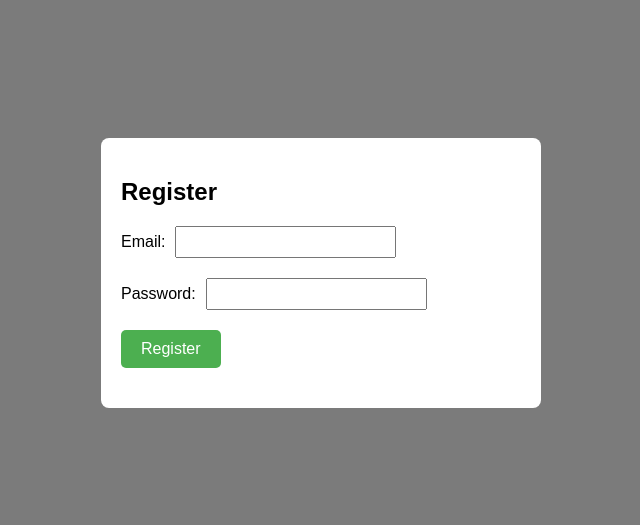
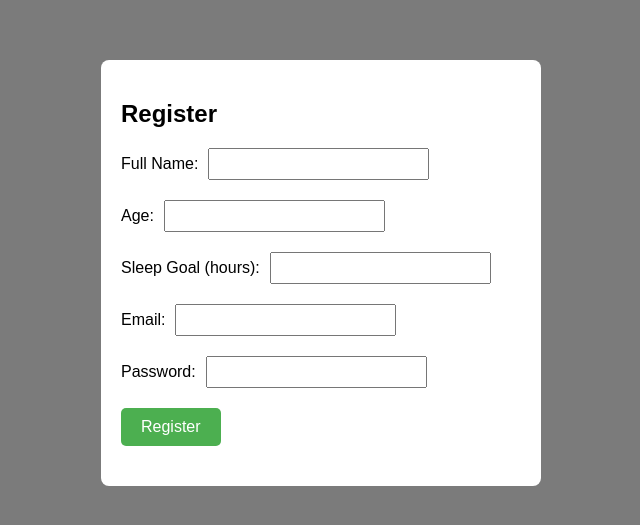
Before and after one commit to olawoyinshadrach/sleep-tracker, a React (Vite) app: page /register in a window 1280 px wide. Shown: the part 127-652 px from the top of the page, without its empty margins (319-959 px from the left). Built offline with nearby package versions, Linux system fonts and the light colour scheme; no server answers.

Commit message:
Added displaying of user & their data

```diff
--- a/src/firebase-config.js
+++ b/src/firebase-config.js
@@ -2,6 +2,7 @@
 import { initializeApp } from "firebase/app";
 import { getAnalytics } from "firebase/analytics";
 import { getAuth } from "firebase/auth";
+import { getFirestore } from "firebase/firestore";
 
 // TODO: Add SDKs for Firebase products that you want to use
 // https://firebase.google.com/docs/web/setup#available-libraries
@@ -21,5 +22,6 @@ const firebaseConfig = {
 // Initialize Firebase
 const app = initializeApp(firebaseConfig);
 const analytics = getAnalytics(app);
+export const db = getFirestore(app);
 export const auth = getAuth(app);
 export default app;
--- a/src/pages/Home.jsx
+++ b/src/pages/Home.jsx
@@ -1,17 +1,40 @@
-// Home.js
+// src/pages/Home.js
 import React, { useEffect, useState } from "react";
 import { getUserSleepData } from "./sleepData"; // dummy function returning sleep data
 import { useNavigate } from "react-router-dom";
-import { auth } from "../firebase-config";
+import { auth, db } from "../firebase-config";
 import { signOut } from "firebase/auth";
 import { useAuthState } from "react-firebase-hooks/auth";
+import { doc, getDoc } from "firebase/firestore";
+
 
 
 const Home = () => {
   const [user, loading, error] = useAuthState(auth);
+  const [userData, setUserData] = useState(null);
   const [sleepData, setSleepData] = useState(null);
   const userID = "dummyUserID"; // Replace with actual user ID as needed
   const navigate = useNavigate();
+
+  useEffect(() => {
+    // Fetch additional user details from Firestore once the user is authenticated
+    if (user) {
+      const fetchUserData = async () => {
+        try {
+          const docRef = doc(db, "users", user.uid);
+          const docSnap = await getDoc(docRef);
+          if (docSnap.exists()) {
+            setUserData(docSnap.data());
+          } else {
+            console.log("No additional user data found.");
+          }
+        } catch (err) {
+          console.error("Error fetching user data:", err);
+        }
+      };
+      fetchUserData();
+    }
+  }, [user]);
 
   const handleLogout = async () => {
     try {
@@ -33,7 +56,24 @@ const Home = () => {
       <div className="container">
         <h1>Home Page</h1>
         <p>Welcome, you are logged in!</p>
-        <p>{user.uid}</p>
+        {userData ? (
+          <div className="card">
+            <h2>Welcome, {userData.fullName}</h2>
+            <p>
+              <strong>Email:</strong> {user.email}
+            </p>
+            <p>
+              <strong>Age:</strong> {userData.age}
+            </p>
+            <p>
+              <strong>Sleep Goal:</strong> {userData.sleepGoal} hours
+            </p>
+          </div>
+        ) : (
+          <div className="card">
+            <p>No additional user data found.</p>
+          </div>
+        )}
         <button className="button button-red" onClick={handleLogout}>
           Logout
         </button>
--- a/src/pages/Register.jsx
+++ b/src/pages/Register.jsx
@@ -1,10 +1,14 @@
 // src/pages/Register.jsx
 import React, { useState } from "react";
-import { auth } from "../firebase-config";
+import { auth, db } from "../firebase-config";
 import { createUserWithEmailAndPassword } from "firebase/auth";
+import { doc, setDoc } from "firebase/firestore";
 import { useNavigate } from "react-router-dom";
 
 const Register = ({ closeModal }) => {
+  const [fullName, setFullName] = useState("");
+  const [age, setAge] = useState("");
+  const [sleepGoal, setSleepGoal] = useState(""); // e.g., target hours of sleep
   const [email, setEmail] = useState("");
   const [password, setPassword] = useState("");
   const [error, setError] = useState("");
@@ -13,8 +17,17 @@ const Register = ({ closeModal }) => {
   const handleRegister = async (e) => {
     e.preventDefault();
     try {
-      await createUserWithEmailAndPassword(auth, email, password);
-      // Redirect to home after successful registration
+      // Create user with email and password
+      const res = await createUserWithEmailAndPassword(auth, email, password);
+      // Store additional user details in Firestore
+      await setDoc(doc(db, "users", res.user.uid), {
+        fullName,
+        age: Number(age),
+        sleepGoal: Number(sleepGoal),
+        email,
+        createdAt: new Date(),
+      });
+      // Redirect to home after registration
       navigate("/");
       if (closeModal) closeModal();
     } catch (err) {
@@ -41,6 +54,36 @@ const Register = ({ closeModal }) => {
       <div className="modal-content">
         <h2>Register</h2>
         <form onSubmit={handleRegister}>
+          <div className="form section">
+            <label>Full Name:</label>
+            <input
+              className="input"
+              type="text"
+              value={fullName}
+              onChange={(e) => setFullName(e.target.value)}
+              required
+            />
+          </div>
+          <div className="form section">
+            <label>Age:</label>
+            <input
+              className="input"
+              type="number"
+              value={age}
+              onChange={(e) => setAge(e.target.value)}
+              required
+            />
+          </div>
+          <div className="form section">
+            <label>Sleep Goal (hours):</label>
+            <input
+              className="input"
+              type="number"
+              value={sleepGoal}
+              onChange={(e) => setSleepGoal(e.target.value)}
+              required
+            />
+          </div>
           <div className="form section">
             <label>Email:</label>
             <input
```
